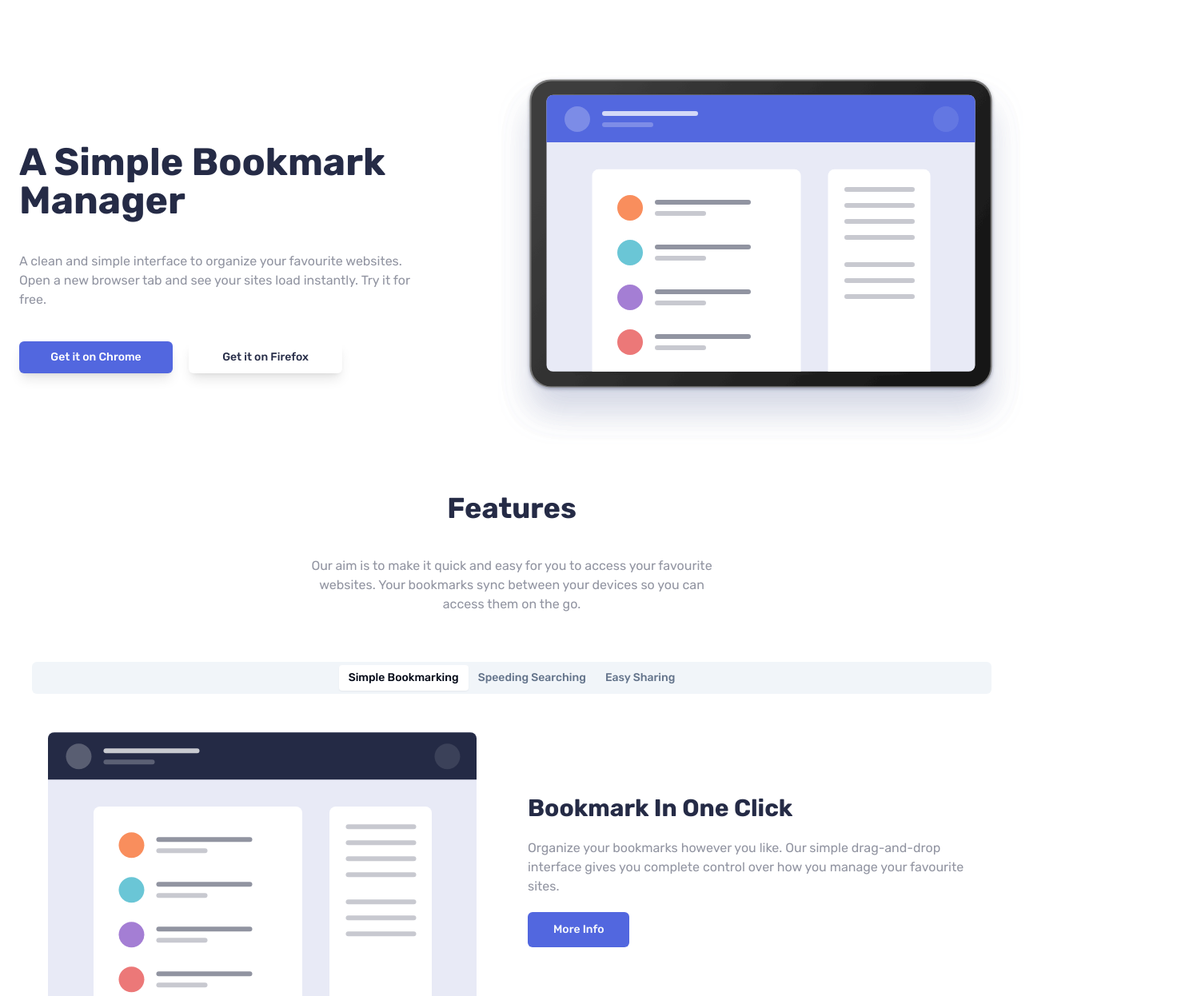
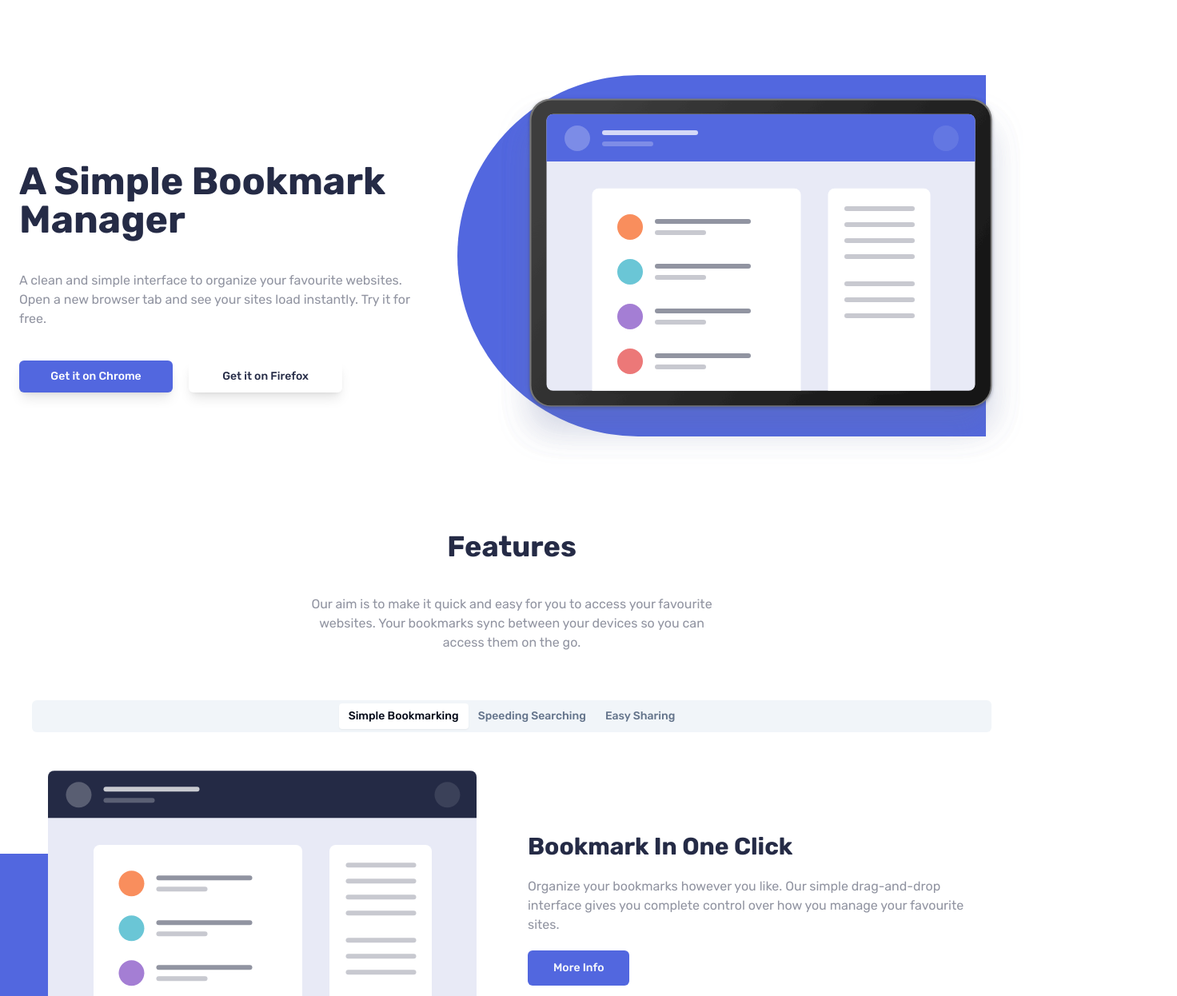
Before and after one commit to thiagomartns/bookmark-landing-page, a Next.js app: page / in a window 1280 px wide. Shown: the part 94-1340 px from the top of the page at 80% size, 1472 px wide, since content can reach past the window. Built offline with nearby package versions, Linux system fonts and the light colour scheme.

Commit message:
Feat: Clip path for desktop

```diff
--- a/src/app/globals.css
+++ b/src/app/globals.css
@@ -2,8 +2,21 @@
 @tailwind components;
 @tailwind utilities;
 
+@layer utilities {
+  .ellipse-custom {
+    background-image: url("../assets/images/Rectangle.svg");
+    background-repeat: no-repeat;
+    background-size: contain;
+    position: absolute;
+    width: 900px;
+    height: 452px;
+    z-index: 0;
+  }
+}
+
 @layer base {
   :root {
+    overflow-x: hidden;
     --background: 0 0% 100%;
     --foreground: 222.2 84% 4.9%;
 
--- a/src/components/features-section/components/tabs/index.tsx
+++ b/src/components/features-section/components/tabs/index.tsx
@@ -36,8 +36,8 @@ const featuresList = [
 
 export const CustomTabs = () => {
   return (
-    <Tabs defaultValue="1" className="flex flex-col mt-5 lg:min-w-full">
-      <TabsList className="flex-col items-center justify-center mb-10 lg:flex-row">
+    <Tabs defaultValue="1" className="flex flex-col mt-5  lg:min-w-full">
+      <TabsList className=" z-30 flex-col items-center justify-center mb-10 lg:flex-row">
         {featuresList.map((feature) => (
           <TabsTrigger key={feature.id} value={feature.id}>
             {feature.feature}
@@ -48,10 +48,11 @@ export const CustomTabs = () => {
         <TabsContent
           key={feature.id}
           value={feature.id}
-          className="flex flex-col gap-7 items-center lg:flex-row lg:px-5 lg:gap-16"
+          className="z-30 relative flex flex-col gap-7 items-center lg:flex-row lg:px-5 lg:gap-16"
         >
-          <Image src={feature.img} alt={feature.title} />
-          <div className="flex flex-col gap-5 lg:items-start">
+          <Image className="z-30" src={feature.img} alt={feature.title} />
+          <div className="lg:ellipse-custom left-[-50%] top-[30%] rotate-180"></div>
+          <div className="z-30 flex flex-col gap-5 lg:items-start">
             <h1 className="text-3xl capitalize text-very-dark-blue font-bold text-center">
               {feature.title}
             </h1>
--- a/src/components/hero/index.tsx
+++ b/src/components/hero/index.tsx
@@ -5,9 +5,14 @@ import { ActionButton } from "../action-button";
 
 export const HeroComponent = () => {
   return (
-    <section className="px-6 flex flex-col m-auto lg:max-w-screen-xl lg:flex-row-reverse lg:pr-0">
-      <Image src={HeroMainImg} alt="Hero main image" />
-      <div className="flex items-center justify-center flex-col gap-10 lg:items-start">
+    <section className="p-6 flex flex-col m-auto lg:max-w-screen-xl lg:flex-row-reverse lg:pr-0">
+      <Image
+        src={HeroMainImg}
+        alt="Hero main image"
+        className="z-10 relative"
+      />
+      <div className="lg:ellipse-custom right-[-15%] bottom-[20%]     "></div>
+      <div className="flex items-center justify-center flex-col gap-10 z-10 lg:items-start">
         <h1 className="text-3xl capitalize text-very-dark-blue font-bold text-center lg:text-5xl lg:text-left">
           a simple bookmark manager
         </h1>
```
Also changed, not shown: src/assets/images/Rectangle.svg (added).
